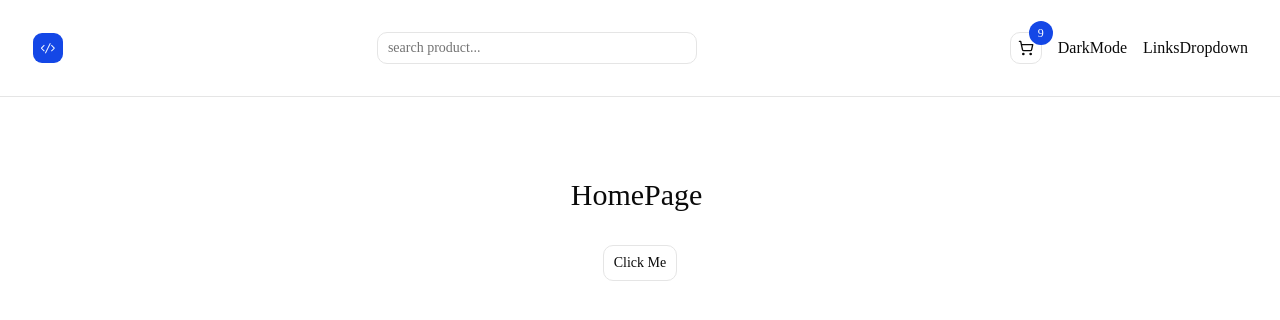
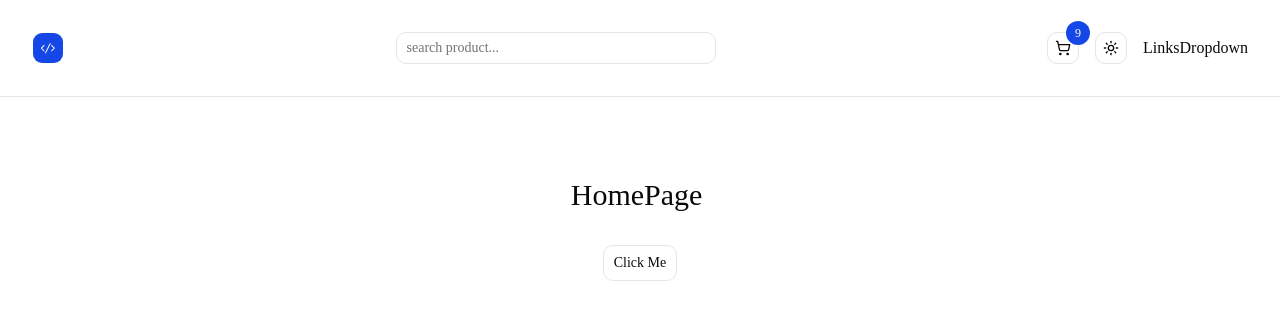
Before and after one commit to TarekAbdo223/store-next, a Next.js app: page / in a window 1280 px wide. Shown: the top 320 px of the page. Built offline with nearby package versions, Linux system fonts and the light colour scheme.

Commit message:
added the dark/white theme

```diff
--- a/components/navbar/DarkMode.tsx
+++ b/components/navbar/DarkMode.tsx
@@ -1,7 +1,40 @@
-import React from "react";
+"use client";
 
-const DarkMode = () => {
-  return <div>DarkMode</div>;
-};
+import * as React from "react";
+import { Moon, Sun } from "lucide-react";
+import { useTheme } from "next-themes";
 
-export default DarkMode;
+import { Button } from "@/components/ui/button";
+import {
+  DropdownMenu,
+  DropdownMenuContent,
+  DropdownMenuItem,
+  DropdownMenuTrigger,
+} from "@/components/ui/dropdown-menu";
+
+export default function ModeToggle() {
+  const { setTheme } = useTheme();
+
+  return (
+    <DropdownMenu>
+      <DropdownMenuTrigger
+        render={<Button variant="outline" size="icon" />}
+      >
+        <Sun className="h-[1.2rem] w-[1.2rem] scale-100 rotate-0 transition-all dark:scale-0 dark:-rotate-90" />
+        <Moon className="absolute h-[1.2rem] w-[1.2rem] scale-0 rotate-90 transition-all dark:scale-100 dark:rotate-0" />
+        <span className="sr-only">Toggle theme</span>
+      </DropdownMenuTrigger>
+      <DropdownMenuContent align="end">
+        <DropdownMenuItem onClick={() => setTheme("light")}>
+          Light
+        </DropdownMenuItem>
+        <DropdownMenuItem onClick={() => setTheme("dark")}>
+          Dark
+        </DropdownMenuItem>
+        <DropdownMenuItem onClick={() => setTheme("system")}>
+          System
+        </DropdownMenuItem>
+      </DropdownMenuContent>
+    </DropdownMenu>
+  );
+}
```
